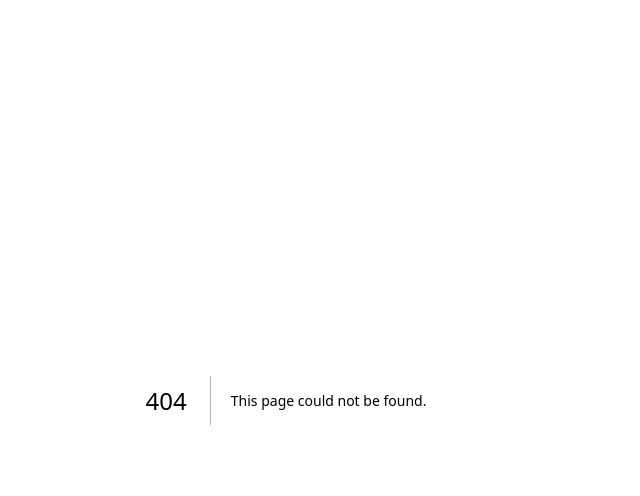
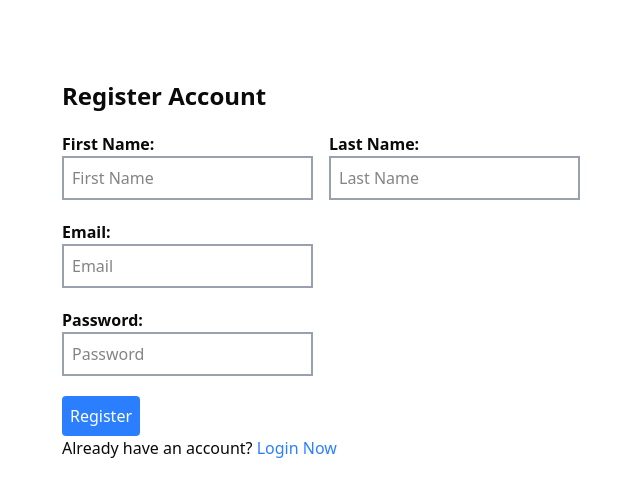
Before and after one commit to Shdeveloper12/E-Commerce-Platform, a Next.js app: page /register in a window 1280 px wide. Before the commit this address had no page. Shown: the top 496 px of the page, without its empty margins (354-994 px from the left). Built offline with nearby package versions, Linux system fonts and the light colour scheme.

Commit message:
create register page

```diff
--- a/src/app/layout.tsx
+++ b/src/app/layout.tsx
@@ -15,23 +15,23 @@ const geistMono = Geist_Mono({
 
 export const metadata: Metadata = {
   title: "Z.ai Code Scaffold - AI-Powered Development",
-  description: "Modern Next.js scaffold optimized for AI-powered development with Z.ai. Built with TypeScript, Tailwind CSS, and shadcn/ui.",
-  keywords: ["Z.ai", "Next.js", "TypeScript", "Tailwind CSS", "shadcn/ui", "AI development", "React"],
-  authors: [{ name: "Z.ai Team" }],
+  description: "Modern E-commerce platform. Built with TypeScript, Tailwind CSS, and shadcn/ui.",
+  keywords: ["React.js", "Next.js", "TypeScript", "Tailwind CSS", "shadcn/ui", "AI development", "React"],
+  authors: [{ name: "SH Team" }],
   icons: {
     icon: "https://z-cdn.chatglm.cn/z-ai/static/logo.svg",
   },
   openGraph: {
-    title: "Z.ai Code Scaffold",
-    description: "AI-powered development with modern React stack",
-    url: "https://chat.z.ai",
-    siteName: "Z.ai",
+    title: "E-commerce Platform Scaffold",
+    description: "Web development with modern React stack",
+    url: "https://ecommerce-scaffold.example.com",
+    siteName: "e-commerce-scaffold",
     type: "website",
   },
   twitter: {
     card: "summary_large_image",
-    title: "Z.ai Code Scaffold",
-    description: "AI-powered development with modern React stack",
+    title: "E-commerce Platform Scaffold",
+    description: "Web development with modern React stack",
   },
 };
 
--- /dev/null
+++ b/src/app/login/page.tsx
@@ -0,0 +1,20 @@
+import React from 'react'
+
+export default function login() {
+  return (
+    <div>
+        <h1>Login Page</h1>
+        <form>
+            <div>
+                <label htmlFor="email">Email:</label>
+                <input type="email" id="email" name="email" required />
+            </div>
+            <div>
+                <label htmlFor="password">Password:</label>
+                <input type="password" id="password" name="password" required />
+            </div>
+            <button type="submit">Login</button>
+        </form>
+    </div>
+  )
+}
--- a/src/app/page.tsx
+++ b/src/app/page.tsx
@@ -1,12 +1,14 @@
 
 import { IoMdSearch } from "react-icons/io";
+import logo from "../assets/logo.png";
+import Link from "next/link";
 export default function Home() {
   return (
     <div className="bg-black text-white ">
       <div className="flex justify-between items-center mx-auto max-w-8xl p-4">
-       <div>
-        <img src="/logo.png" className="w-20 h-12" alt="StarTech BD Logo" />
-       </div>
+      <div>
+        <img src={logo.src} className="w-20 h-12" alt="StarTech BD Logo" />
+      </div>
        <div>
         <input className="w-xl bg-white p-2 placeholder:text-gray-400" placeholder="search..." type="text"  />
 
@@ -21,7 +23,7 @@ export default function Home() {
        </div>
        <div>
         <h4>Account</h4>
-        <p className="text-gray-400">Register/Login</p>
+        <p className="text-gray-400"><Link href="/register">Register/</Link><Link href="/login">Login</Link></p>
        </div>
        <div>
         <button className="text-white p-3 text-xl bg-blue-700">PC Builder</button>
--- /dev/null
+++ b/src/app/register/page.tsx
@@ -0,0 +1,32 @@
+import React from 'react'
+
+export default function register() {
+  return (
+    <div className=' my-20 mx-auto max-w-md'>
+        <h1 className='text-2xl font-bold mb-5'>Register Account</h1>
+        <form className=''>
+            <div className='flex gap-4 mb-5'>
+                <div >
+                    <label className='text-md font-bold mb-5' htmlFor="firstName">First Name:</label>
+                <input className='border-gray-400 border-2 p-2' placeholder='First Name' type="text" id="firstName" name="firstName" required />
+                </div>
+                <div>
+                    <label className='text-md font-bold mb-5' htmlFor="lastName">Last Name:</label>
+                <input className='border-gray-400 border-2 p-2' placeholder='Last Name' type="text" id="lastName" name="lastName" required />
+                </div>
+
+            </div>
+            <div className='mb-5'>
+                <label className='text-md font-bold  block' htmlFor="email">Email:</label>
+                <input className='border-gray-400 border-2 p-2' placeholder='Email' type="email" id="email" name="email" required />
+            </div>
+            <div className='mb-5'>
+                <label className='text-md font-bold block' htmlFor="password">Password:</label>
+                <input className='border-gray-400 border-2 p-2' placeholder='Password' type="password" id="password" name="password" required />
+            </div>
+            <button className='bg-blue-500 text-white p-2 rounded' type="submit">Register</button>
+        </form>
+        <div>Already have an account? <a href="/login" className='text-blue-500 text-center'>Login Now</a></div>
+    </div>
+  )
+}
--- a/tsconfig.json
+++ b/tsconfig.json
@@ -23,6 +23,6 @@
       "@/*": ["./src/*"]
     }
   },
-  "include": ["next-env.d.ts", "**/*.ts", "**/*.tsx", ".next/types/**/*.ts"],
+  "include": ["next-env.d.ts", "**/*.ts", "**/*.tsx", ".next/types/**/*.ts", "src/login"],
   "exclude": ["node_modules"]
 }
```
Also changed, not shown: src/assets/logo.png (renamed from public/logo.png).
